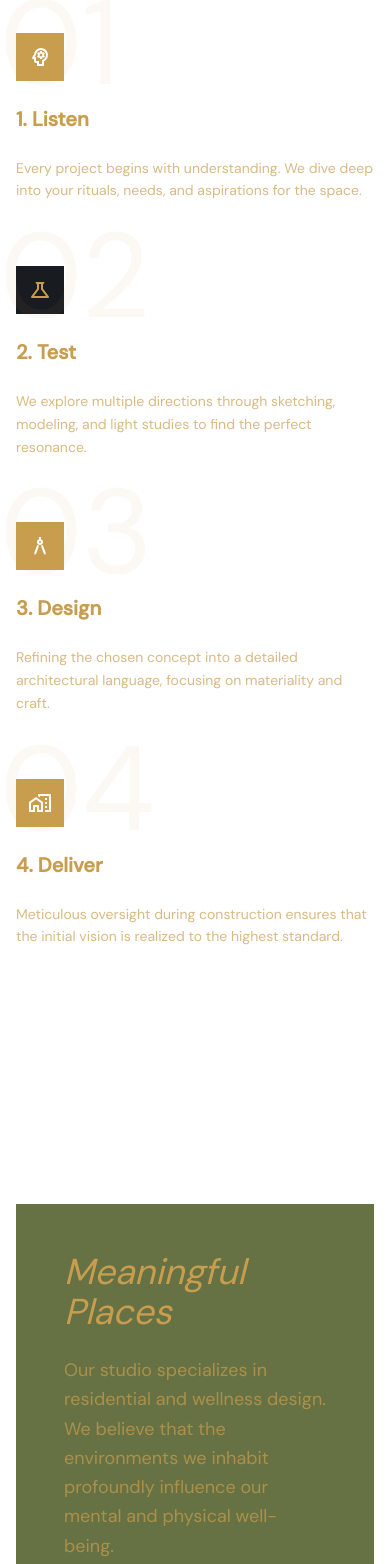
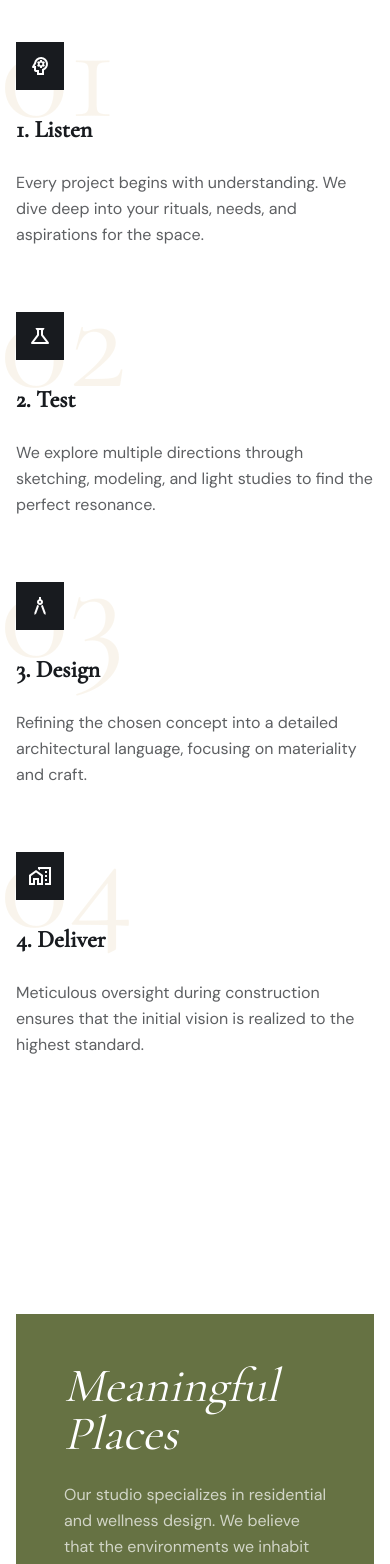
Before and after one commit to adixoo/roshnistudio, a Next.js app: page /profile in a window 390 px wide. Shown: the part 2381-3945 px from the top of the page. Built offline with nearby package versions, Linux system fonts and the light colour scheme.

Commit message:
worked on approach and cts

```diff
--- a/src/app/globals.css
+++ b/src/app/globals.css
@@ -167,6 +167,10 @@
   .hero-gradient {
     background: linear-gradient(rgba(0, 0, 0, 0.6), rgba(0, 0, 0, 0.6));
   }
+  .paper-bg {
+    background-color: #f2ede4;
+    background-image: url(https://lh3.googleusercontent.com/aida-public/AB6AXuB_NYVxn4qUXEg799ts8fyB3MMJwHKTrDhS_rs6d2aXD8ic4GngaHQu8MAsAjXGvUFj3XN4exNme8W5fXaTQyEw1P5Tpv6SnGc13ZYe1tyiUhPPZlp6Bz-2r6jBeEsvQJAl9hst-JcbWiDsD8DlyqR52bXTt5avlYXfzHzwNEZgKziMClMfW3tbu0v7KX2pWH2oAm1zJhVlDuBSv6iE3Ydbq-hs_YICiFYHzAfsVYvl2ZoffGODj_KKl3_FSNHM-HFvYlfh_PruhQ);
+  }
 }
 
 /* :root {
--- a/src/app/profile/_components/Approach.tsx
+++ b/src/app/profile/_components/Approach.tsx
@@ -1,4 +1,39 @@
 import { Badge } from "@/components/ui/badge";
+
+const steps = [
+  {
+    number: "01",
+    title: "1. Listen",
+    icon: "psychology",
+    description:
+      "Every project begins with understanding. We dive deep into your rituals, needs, and aspirations for the space.",
+    iconClass: "bg-primary dark:bg-accent-cream dark:text-primary text-white"
+  },
+  {
+    number: "02",
+    title: "2. Test",
+    icon: "science",
+    description:
+      "We explore multiple directions through sketching, modeling, and light studies to find the perfect resonance.",
+    iconClass: "bg-charcoal text-primary"
+  },
+  {
+    number: "03",
+    title: "3. Design",
+    icon: "architecture",
+    description:
+      "Refining the chosen concept into a detailed architectural language, focusing on materiality and craft.",
+    iconClass: "bg-primary dark:bg-accent-cream dark:text-primary text-white"
+  },
+  {
+    number: "04",
+    title: "4. Deliver",
+    icon: "home_work",
+    description:
+      "Meticulous oversight during construction ensures that the initial vision is realized to the highest standard.",
+    iconClass: "bg-primary dark:bg-accent-cream dark:text-primary text-white"
+  }
+];
 
 export default function Approach() {
   return (
@@ -11,73 +46,38 @@ export default function Approach() {
               How We Work
             </h2>
           </div>
-          <p className="text-charcoal/80 max-w-md text-sm leading-relaxed tracking-wider">
+          <p className="text-charcoal/80 max-w-md leading-relaxed">
             Our process is iterative, transparent, and deeply collaborative. We
             believe the best results come from a shared vision.
           </p>
         </div>
+
         <div className="relative grid gap-12 md:grid-cols-4">
-          <div className="group relative">
-            <div className="font-display pointer-events-none absolute -top-16 -left-4 text-[120px] opacity-5">
-              01
+          {steps.map((step, index) => (
+            <div key={index} className="group relative">
+              <div className="pointer-events-none absolute -top-16 -left-4 font-serif text-[9rem] opacity-10">
+                {step.number}
+              </div>
+
+              <div className="space-y-6 pt-4">
+                <div
+                  className={`bg-charcoal relative flex h-12 w-12 items-center justify-center`}
+                >
+                  <span className="material-icons-outlined text-white">
+                    {step.icon}
+                  </span>
+                </div>
+
+                <h4 className="text-charcoal font-serif text-2xl font-bold">
+                  {step.title}
+                </h4>
+
+                <p className="text-charcoal/70 dark:text-accent-cream/70 leading-relaxed">
+                  {step.description}
+                </p>
+              </div>
             </div>
-            <div className="space-y-6 pt-4">
-              <div className="bg-primary dark:bg-accent-cream dark:text-primary relative flex h-12 w-12 items-center justify-center text-white">
-                <span className="material-icons-outlined">psychology</span>
-              </div>
-              <h4 className="font-display text-xl font-bold">1. Listen</h4>
-              <p className="text-primary/70 dark:text-accent-cream/70 text-sm leading-relaxed">
-                Every project begins with understanding. We dive deep into your
-                rituals, needs, and aspirations for the space.
-              </p>
-            </div>
-          </div>
-          <div className="group relative">
-            <div className="font-display pointer-events-none absolute -top-16 -left-4 text-[120px] opacity-5">
-              02
-            </div>
-            <div className="space-y-6 pt-4">
-              <div className="bg-charcoal text-primary flex h-12 w-12 items-center justify-center">
-                <span className="material-icons-outlined">science</span>
-              </div>
-              <h4 className="font-display text-xl font-bold">2. Test</h4>
-              <p className="text-primary/70 dark:text-accent-cream/70 text-sm leading-relaxed">
-                We explore multiple directions through sketching, modeling, and
-                light studies to find the perfect resonance.
-              </p>
-            </div>
-          </div>
-          <div className="group relative">
-            <div className="font-display pointer-events-none absolute -top-16 -left-4 text-[120px] opacity-5">
-              03
-            </div>
-            <div className="space-y-6 pt-4">
-              <div className="bg-primary dark:bg-accent-cream dark:text-primary flex h-12 w-12 items-center justify-center text-white">
-                <span className="material-icons-outlined">architecture</span>
-              </div>
-              <h4 className="font-display text-xl font-bold">3. Design</h4>
-              <h4 className="font-display text-xl font-bold" />
-              <p className="text-primary/70 dark:text-accent-cream/70 text-sm leading-relaxed">
-                Refining the chosen concept into a detailed architectural
-                language, focusing on materiality and craft.
-              </p>
-            </div>
-          </div>
-          <div className="group relative">
-            <div className="font-display pointer-events-none absolute -top-16 -left-4 text-[120px] opacity-5">
-              04
-            </div>
-            <div className="space-y-6 pt-4">
-              <div className="bg-primary dark:bg-accent-cream dark:text-primary flex h-12 w-12 items-center justify-center text-white">
-                <span className="material-icons-outlined">home_work</span>
-              </div>
-              <h4 className="font-display text-xl font-bold">4. Deliver</h4>
-              <p className="text-primary/70 dark:text-accent-cream/70 text-sm leading-relaxed">
-                Meticulous oversight during construction ensures that the
-                initial vision is realized to the highest standard.
-              </p>
-            </div>
-          </div>
+          ))}
         </div>
       </div>
     </section>
--- a/src/app/profile/_components/CTA.tsx
+++ b/src/app/profile/_components/CTA.tsx
@@ -1,25 +1,22 @@
+import { Button } from "@/components/ui/button";
+
 export default function CTA() {
   return (
     <section className="py-32">
       <div className="mx-auto max-w-7xl px-4">
         <div className="grid gap-4 md:grid-cols-2">
-          <div className="bg-accent text-accent-cream flex flex-col justify-center p-12 md:p-20">
-            <h3 className="font-display mb-6 text-4xl italic">
+          <div className="bg-accent flex flex-col justify-center p-12 md:p-20">
+            <h3 className="mb-6 font-serif text-5xl text-white italic">
               Meaningful Places
             </h3>
-            <p className="mb-8 text-lg leading-relaxed opacity-70">
+            <p className="mb-8 leading-relaxed text-white/70">
               Our studio specializes in residential and wellness design. We
               believe that the environments we inhabit profoundly influence our
               mental and physical well-being.
             </p>
-            <a className="group inline-flex items-center gap-2" href="#">
-              <span className="border-accent-cream border-b pb-1 text-sm font-bold tracking-widest uppercase">
-                View Projects
-              </span>
-              <span className="material-icons-outlined transition-transform group-hover:translate-x-2">
-                arrow_forward
-              </span>
-            </a>
+            <Button variant="secondary" className="w-max">
+              View projects
+            </Button>
           </div>
           <div className="grid grid-cols-2 gap-4">
             <img
```
Also changed, not shown: src/app/projects/[portfolio]/page.tsx (added, +132 -0 lines).
